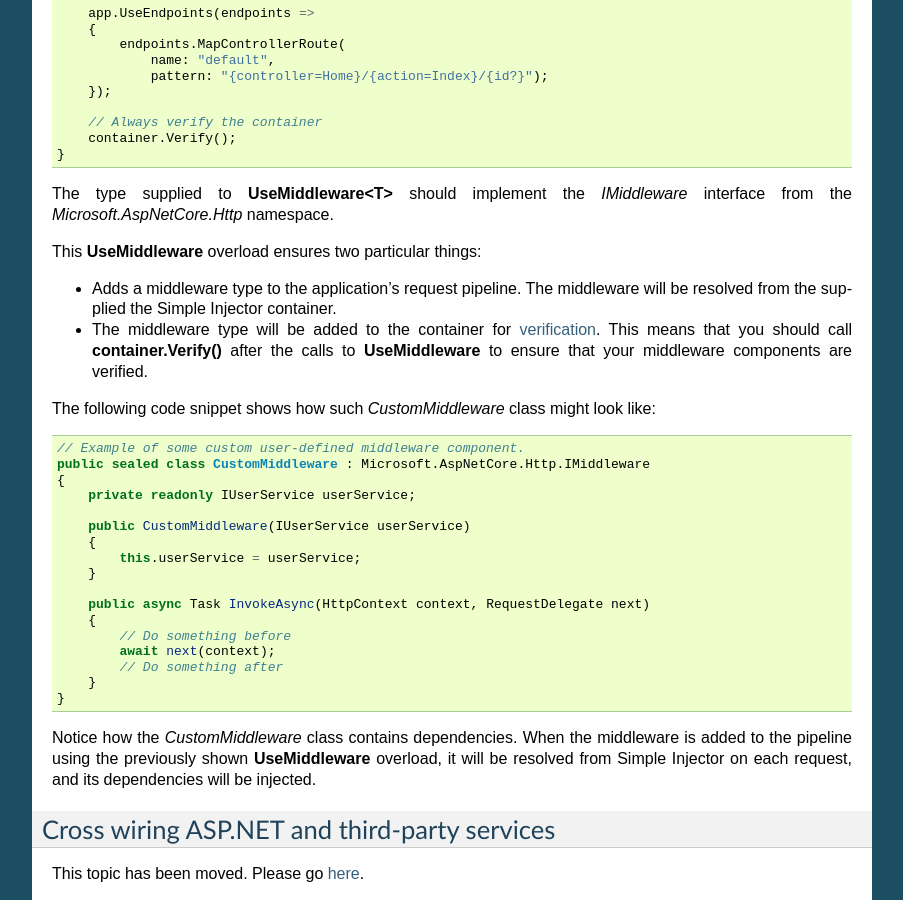
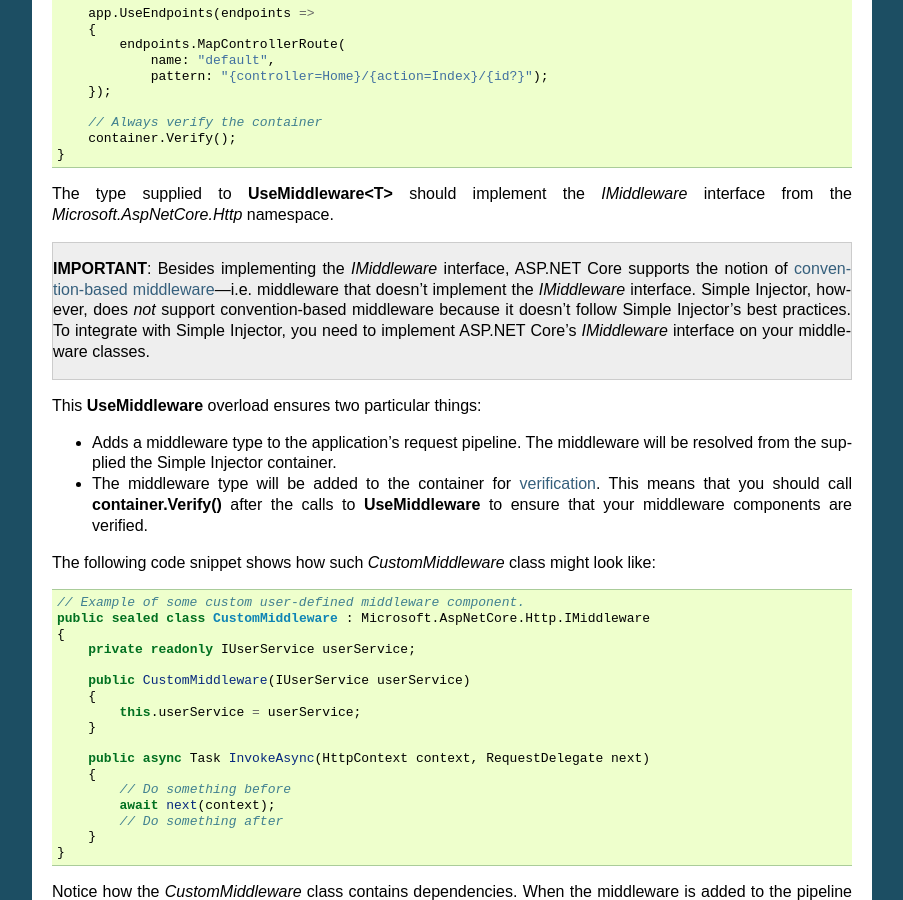
Before and after one commit to simpleinjector/Documentation, a Sphinx documentation site: the page built from source/aspnetintegration.rst, in a window 1280 px wide and 900 px high, scrolled down 4926 px. Shown: the whole window, without its empty margins (198-1101 px from the left). Built offline with Sphinx 7.4.7, drawn with Linux system fonts in a browser that asks for light colours.

Commit message:
Added note about convention-based middleware.

```diff
--- a/source/aspnetintegration.rst
+++ b/source/aspnetintegration.rst
@@ -295,6 +295,10 @@ The previous `Startup` snippet already showed how a custom middleware class can
 
 The type supplied to **UseMiddleware<T>** should implement the `IMiddleware` interface from the `Microsoft.AspNetCore.Http` namespace.
 
+.. container:: Note
+
+    **IMPORTANT**: Besides implementing the `IMiddleware` interface, ASP.NET Core supports the notion of `convention-based middleware <https://docs.microsoft.com/en-us/aspnet/core/fundamentals/middleware/extensibility>`_—i.e. middleware that doesn't implement the `IMiddleware` interface. Simple Injector, however, does *not* support convention-based middleware because it doesn't follow Simple Injector's best practices. To integrate with Simple Injector, you need to implement ASP.NET Core's `IMiddleware` interface on your middleware classes.
+
 This **UseMiddleware** overload ensures two particular things:
 
 * Adds a middleware type to the application's request pipeline. The middleware will be resolved from the supplied the Simple Injector container.
```
